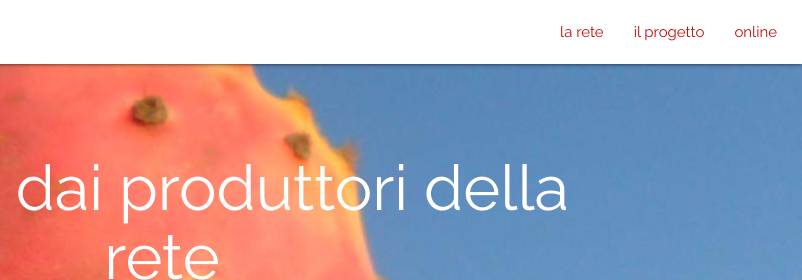
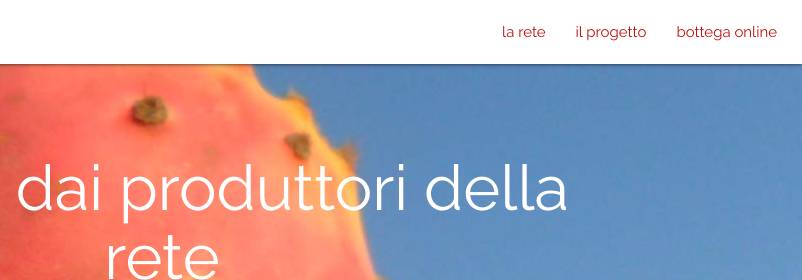
Before and after one commit to ecorizzonti/ecorizzonti.github.io, a plain HTML site: page index.html in a window 1280 px wide. Shown: the top 280 px of the page, 478-1280 px from the left. Drawn offline with nearby package versions, Linux system fonts and the light colour scheme.

Commit message:
Add files via upload

```diff
--- a/index.html
+++ b/index.html
@@ -27,13 +27,13 @@
       <ul class="right hide-on-med-and-down">
         <li><a href="rete.html">la rete</a></li>
         <li><a href="progetto.html">il progetto</a></li>
-        <li><a href="https://staging.pixelwise.it/groups/fi-co-s#/map">online</a></li>
+        <li><a href="https://staging.pixelwise.it/groups/fi-co-s#/map">bottega online</a></li>
       </ul>
 
       <ul class="sidenav" id="nav-mobile">
         <li><a href="rete.html">la rete</a></li>
         <li><a href="progetto.html">il progetto</a></li>
-        <li><a href="https://staging.pixelwise.it/groups/fi-co-s#/map">online</a></li>
+        <li><a href="https://staging.pixelwise.it/groups/fi-co-s#/map">bottega online</a></li>
       </ul>
       <a href="#" data-target="nav-mobile" class="sidenav-trigger"><i class="material-icons">menu</i></a>
     </div>
```
